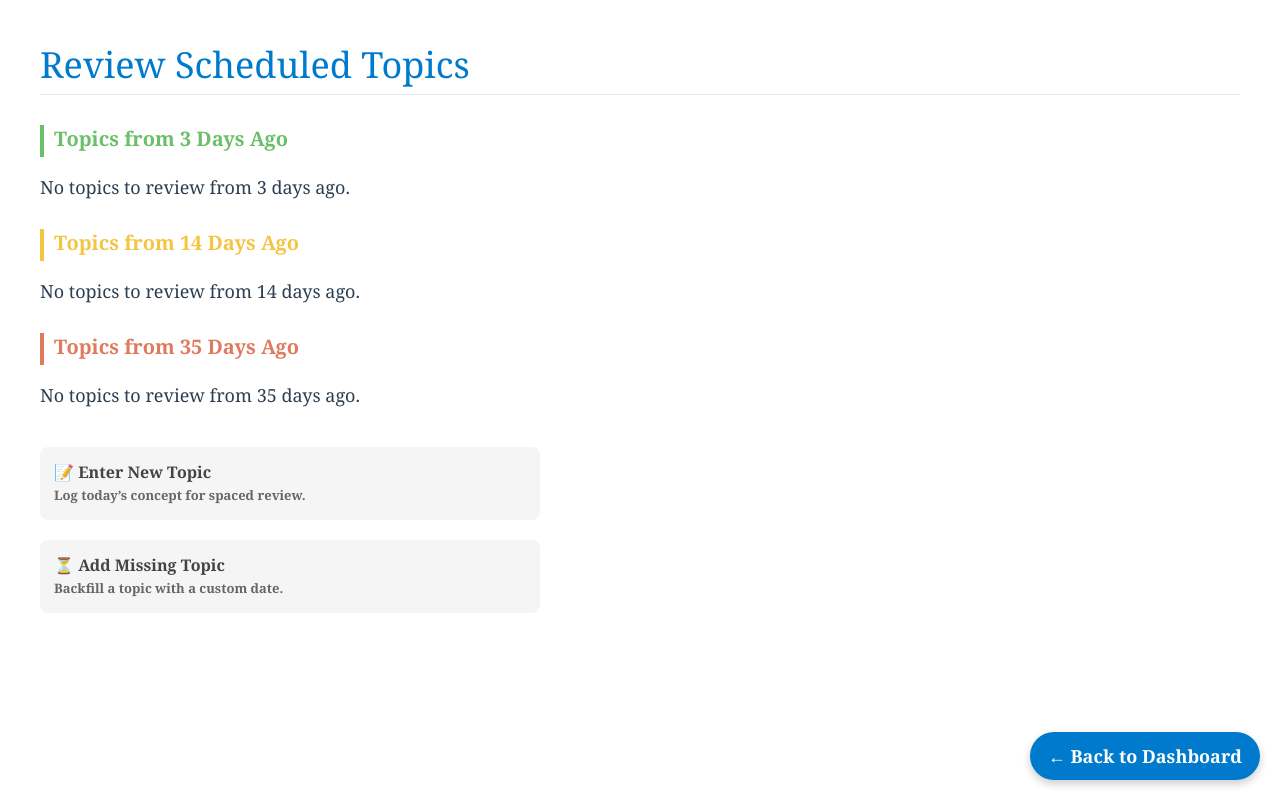
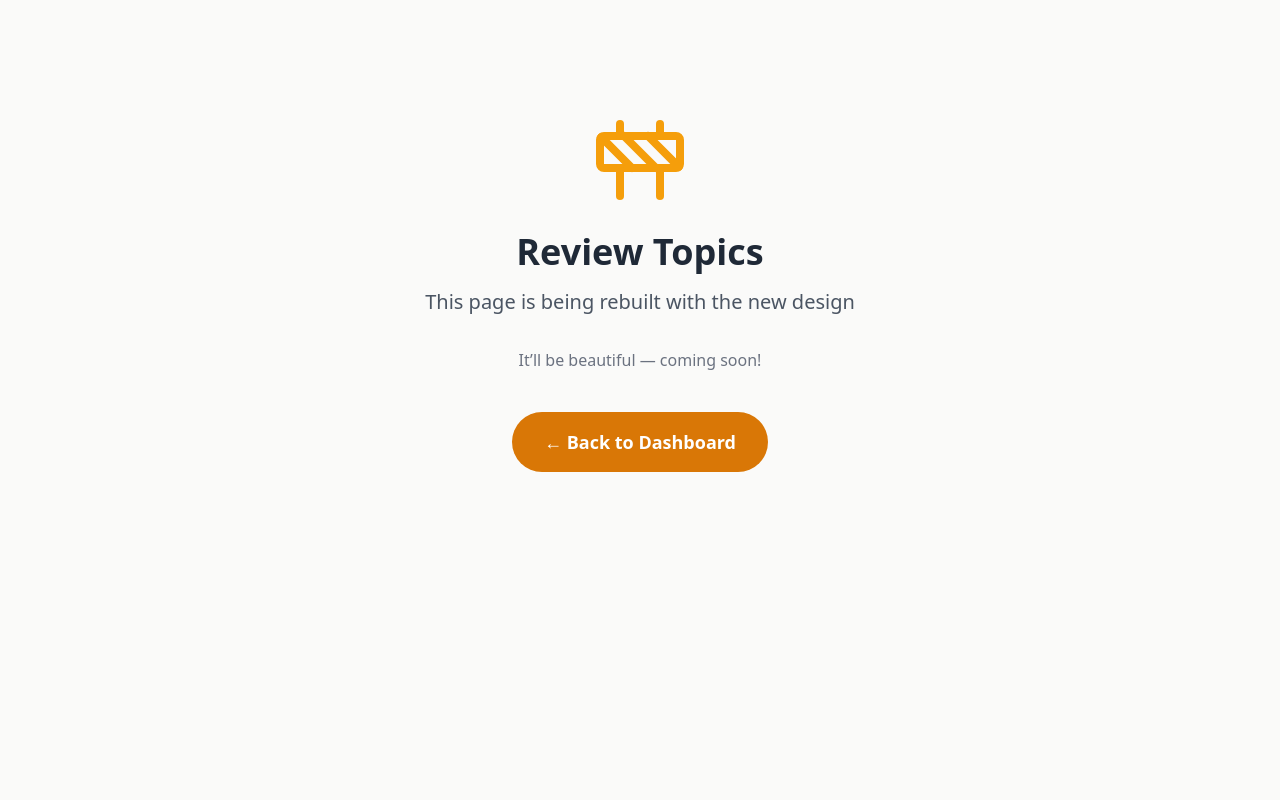
Before and after one commit to lbedroske/EchoLearnPractice, a Flask app: page /review-topics in a window 1280 px wide. Run offline with Flask 3, Linux system fonts and the light colour scheme; some libraries are stand-ins or nearby versions.

Commit message:
Revamp review_topics.html with new design
The previous HTML structure has been replaced with a new design that extends from 'base.html'. The new layout includes a title, a message indicating that the page is being rebuilt, and a back to dashboard link.

```diff
--- a/templates/review_topics.html
+++ b/templates/review_topics.html
@@ -1,58 +1,16 @@
-<!DOCTYPE html>
-<html lang="en">
-<head>
-    <meta charset="UTF-8">
-    <meta name="viewport" content="width=device-width, initial-scale=1.0">
-    <title>Review Scheduled Topics</title>
-    <link rel="stylesheet" href="{{ url_for('static', filename='style.css') }}">
-</head>
-<body>
-    <h1>Review Scheduled Topics</h1>
+{% extends "base.html" %}
+{% block title %}Review Topics{% endblock %}
 
-    <h2 class="recent">Topics from 3 Days Ago</h2>
-    {% if recent %}
-        <ul>
-        {% for topic in recent %}
-            <li><strong>{{ topic.title }}</strong> — {{ topic.description or "No description" }}</li>
-        {% endfor %}
-        </ul>
-    {% else %}
-        <p>No topics to review from 3 days ago.</p>
-    {% endif %}
-
-    <h2 class="medium">Topics from 14 Days Ago</h2>
-    {% if medium %}
-        <ul>
-        {% for topic in medium %}
-            <li><strong>{{ topic.title }}</strong> — {{ topic.description or "No description" }}</li>
-        {% endfor %}
-        </ul>
-    {% else %}
-        <p>No topics to review from 14 days ago.</p>
-    {% endif %}
-
-    <h2 class="long">Topics from 35 Days Ago</h2>
-    {% if long %}
-        <ul>
-        {% for topic in long %}
-            <li><strong>{{ topic.title }}</strong> — {{ topic.description or "No description" }}</li>
-        {% endfor %}
-        </ul>
-    {% else %}
-        <p>No topics to review from 35 days ago.</p>
-    {% endif %}
-
-    <div class="menu-stack small-menu">
-        <a class="menu-option new-topic" href="/enter-topic">
-            📝 <strong>Enter New Topic</strong><br>
-            <span>Log today’s concept for spaced review.</span>
-        </a>
-        <a class="menu-option missing-topic" href="/enter-missing-topic">
-            ⏳ <strong>Add Missing Topic</strong><br>
-            <span>Backfill a topic with a custom date.</span>
-        </a>
-    </div>
-
-    <a class="floating-back" href="/">← Back to Dashboard</a>
-</body>
-</html>
+{% block content %}
+<div class="flex-1 p-8 bg-stone-50 min-h-screen">
+  <div class="max-w-2xl mx-auto text-center pt-20">
+    <i data-lucide="construction" class="w-24 h-24 text-amber-500 mx-auto mb-6"></i>
+    <h1 class="text-4xl font-bold text-gray-800 mb-4">Review Topics</h1>
+    <p class="text-xl text-gray-600 mb-8">This page is being rebuilt with the new design</p>
+    <p class="text-gray-500">It’ll be beautiful — coming soon!</p>
+    <a href="/" class="inline-block mt-10 px-8 py-4 bg-amber-600 text-white rounded-full font-bold hover:bg-amber-700 transition text-lg">
+      ← Back to Dashboard
+    </a>
+  </div>
+</div>
+{% endblock %}
```
